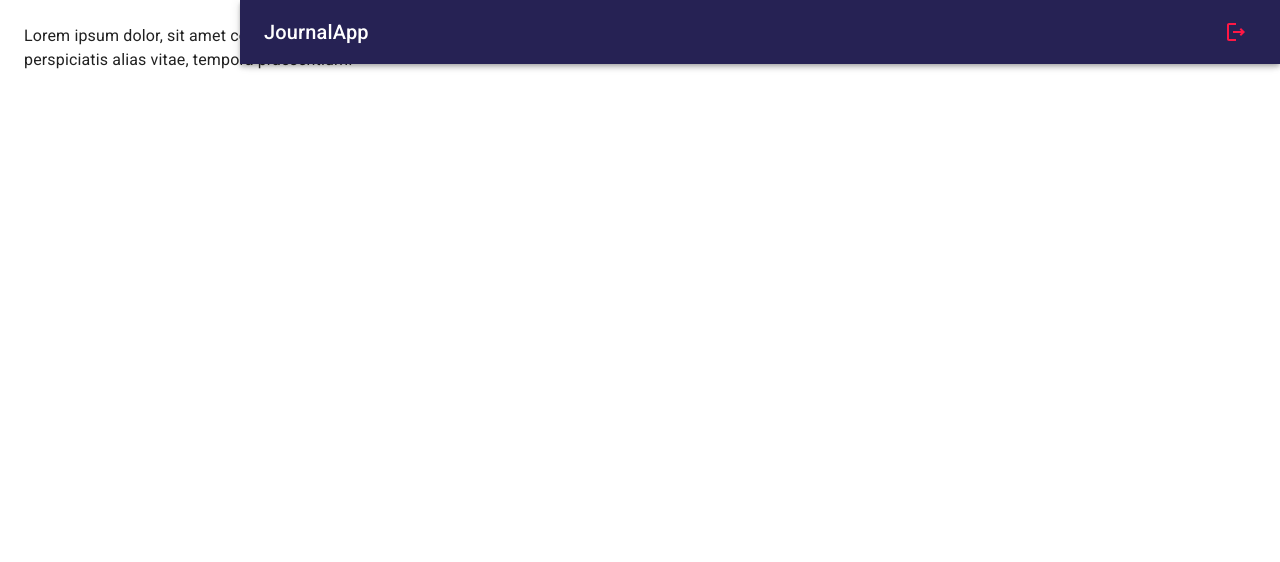
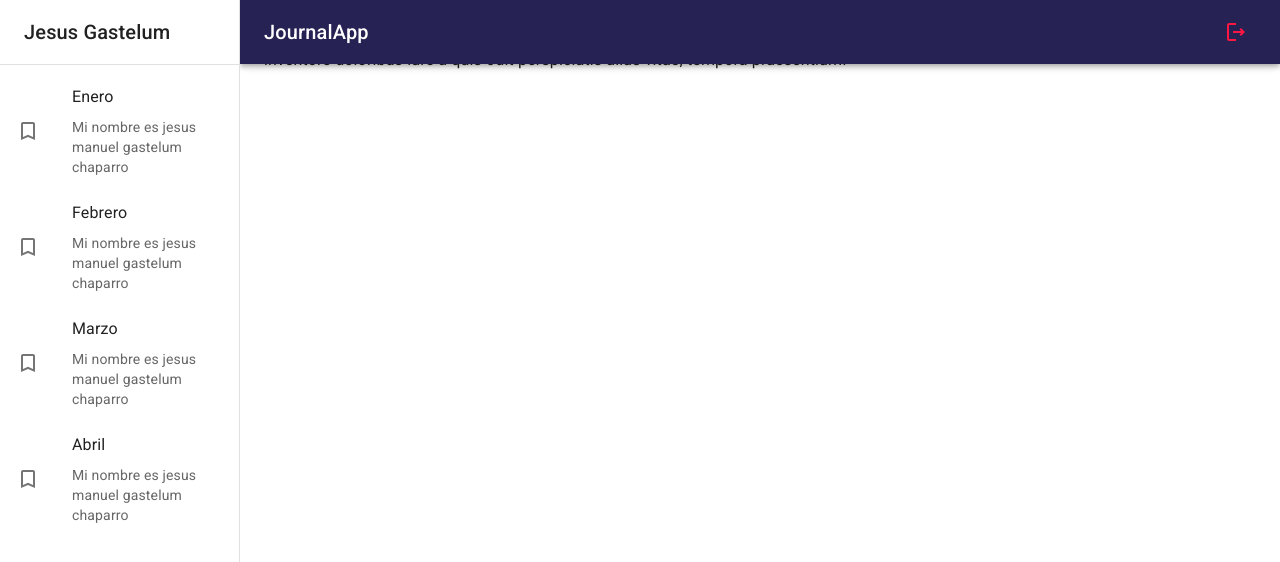
Before and after one commit to JesugG17/journal-app, a React (Vite) app: page / in a window 1280 px wide. Shown: the top 562 px of the page. Built offline with nearby package versions, Linux system fonts and the light colour scheme.

Commit message:
sidebar añadida

```diff
--- a/src/journal/components/Navbar.jsx
+++ b/src/journal/components/Navbar.jsx
@@ -7,7 +7,7 @@ export const Navbar = ({ drawerWidth = 240 }) => {
         position='fixed'
         sx={{
             width: {sm: `calc(100% - ${ drawerWidth }px)`},
-            ml: { sm: `${drawerWidth}px`}
+            // ml: { sm: `${drawerWidth}px`}
         }}
     >
         <Toolbar>
--- /dev/null
+++ b/src/journal/components/Sidebar.jsx
@@ -0,0 +1,53 @@
+import { TurnedInNot } from '@mui/icons-material'
+import { Box, Divider, Drawer, Grid, List, ListItem, ListItemButton, ListItemIcon, ListItemText, Toolbar, Typography } from '@mui/material'
+
+export const Sidebar = ({ drawerWidth }) => {
+  return (
+    <Box
+        component='nav'
+        sx={{ width: { sm: drawerWidth }, flexShrink: { sm: 0 }}}
+
+    >
+        <Drawer
+            variant='permanent'
+            open
+            sx={{
+                display: { xs: 'block' },
+                '& .MuiDrawer-paper': { boxSizing: 'border-box', width: drawerWidth }
+            }}
+        >
+            <Toolbar>
+                <Typography variant='h6' noWrap component='div'>
+                    Jesus Gastelum
+                </Typography>
+            </Toolbar>
+            <Divider />
+
+            <List>
+                {
+                    ['Enero', 'Febrero', 'Marzo', 'Abril'].map( text => (
+                        <ListItem
+                            key={ text }
+                            disablePadding
+                        >
+                            <ListItemButton>
+                                <ListItemIcon>
+                                    <TurnedInNot />
+                                </ListItemIcon>
+                                <Grid container>
+                                    <ListItemText primary={ text }/>
+                                    <ListItemText secondary={ 'Mi nombre es jesus manuel gastelum chaparro' }/>
+                                </Grid>
+                            </ListItemButton>
+                        </ListItem>
+                    ))
+                }
+
+            </List>
+
+        </Drawer>
+
+
+    </Box>
+  )
+}
--- a/src/journal/components/index.js
+++ b/src/journal/components/index.js
@@ -1 +1,2 @@
 export * from './Navbar';
+export * from './Sidebar';
--- a/src/journal/layout/JournalLayout.jsx
+++ b/src/journal/layout/JournalLayout.jsx
@@ -1,5 +1,5 @@
 import { Box } from '@mui/material'
-import { Navbar } from '../components/Navbar';
+import { Navbar, Sidebar } from '../components';
 
 const drawerWidth = 240;
 
@@ -7,10 +7,10 @@ export const JournalLayout = ({ children }) => {
   return (
     <Box sx={{ display: 'flex' }}>
 
-        {/* Navbar drawerWitdh */}
         <Navbar drawerWidth={ drawerWidth }/>
 
         {/* Sidebar drawerWitdh */}
+        <Sidebar drawerWidth={ drawerWidth }/>
 
         <Box
             component='main'
```
